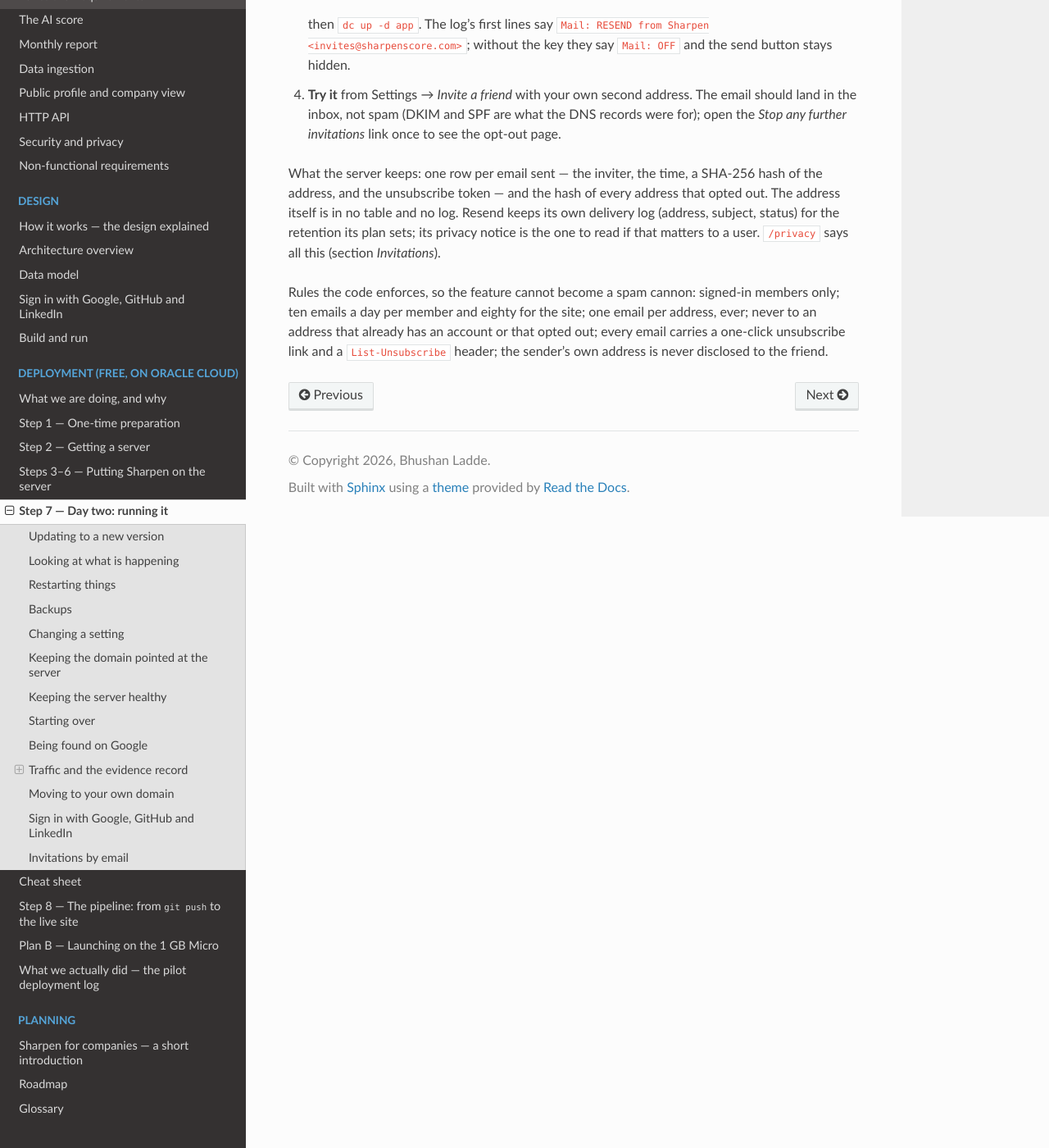
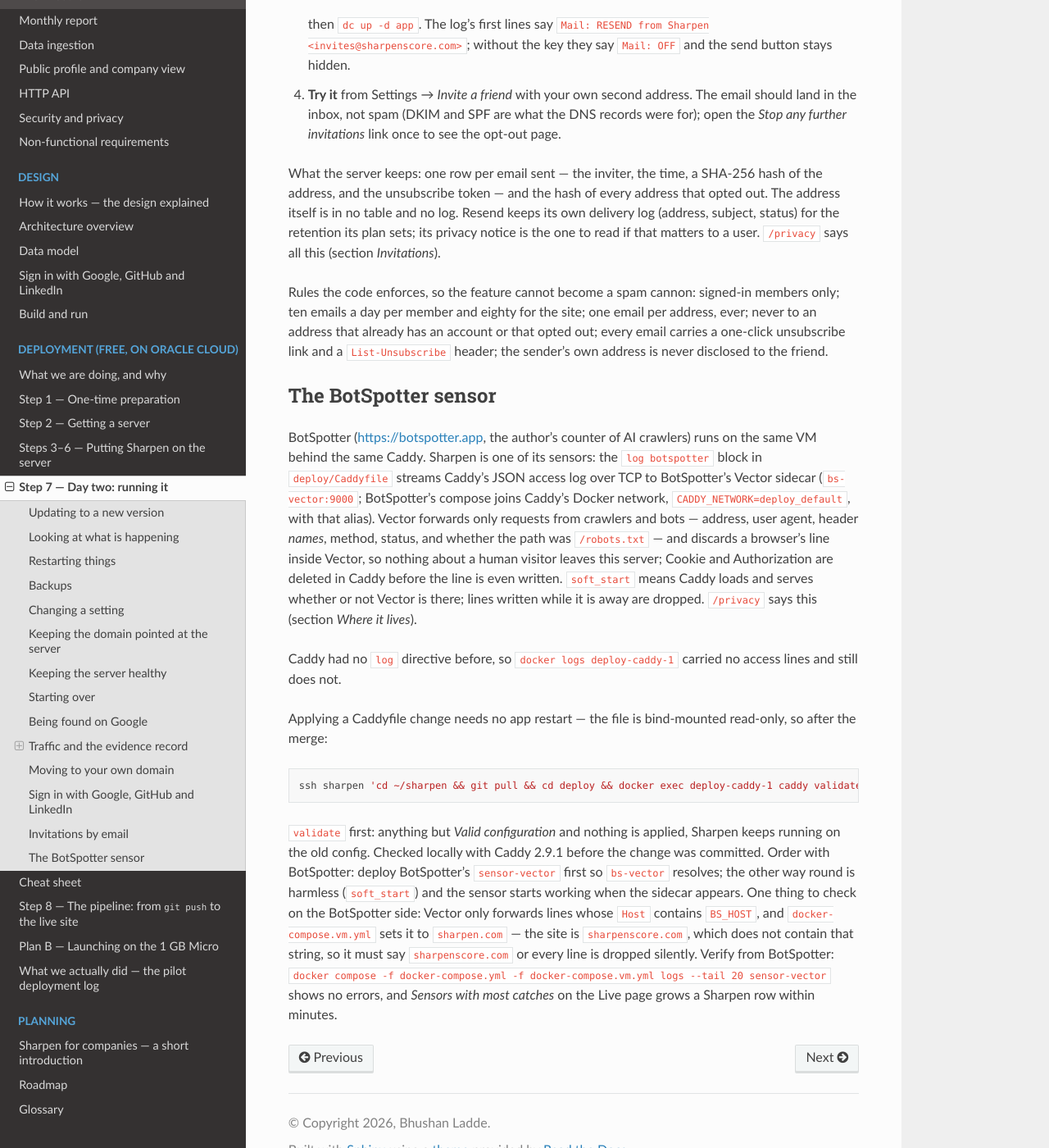
Before and after one commit to bhushanladde02/sharpen, a Sphinx documentation site: the page built from docs/deployment/05-day-two.rst, in a window 1280 px wide and 1400 px high, scrolled down 9243 px. Shown: the whole window at 82% size. Built offline with Sphinx 7.4.7 and the Read the Docs theme 3.1.0, drawn with Linux system fonts in a browser that asks for light colours.

Commit message:
Caddy: stream the access log to the BotSpotter sensor (bots only, soft_start); privacy page and ops guide updated

```diff
--- a/docs/deployment/05-day-two.rst
+++ b/docs/deployment/05-day-two.rst
@@ -390,3 +390,30 @@ Rules the code enforces, so the feature cannot become a spam cannon: signed-in m
 member and eighty for the site; one email per address, ever; never to an address that already has an account or
 that opted out; every email carries a one-click unsubscribe link and a ``List-Unsubscribe`` header; the sender's
 own address is never disclosed to the friend.
+
+The BotSpotter sensor
+---------------------
+
+BotSpotter (https://botspotter.app, the author's counter of AI crawlers) runs on the same VM behind the same
+Caddy. Sharpen is one of its sensors: the ``log botspotter`` block in ``deploy/Caddyfile`` streams Caddy's JSON
+access log over TCP to BotSpotter's Vector sidecar (``bs-vector:9000``; BotSpotter's compose joins Caddy's Docker
+network, ``CADDY_NETWORK=deploy_default``, with that alias). Vector forwards only requests from crawlers and bots —
+address, user agent, header *names*, method, status, and whether the path was ``/robots.txt`` — and discards a
+browser's line inside Vector, so nothing about a human visitor leaves this server; Cookie and Authorization are
+deleted in Caddy before the line is even written. ``soft_start`` means Caddy loads and serves whether or not
+Vector is there; lines written while it is away are dropped. ``/privacy`` says this (section *Where it lives*).
+
+Caddy had no ``log`` directive before, so ``docker logs deploy-caddy-1`` carried no access lines and still does not.
+
+Applying a Caddyfile change needs no app restart — the file is bind-mounted read-only, so after the merge::
+
+    ssh sharpen 'cd ~/sharpen && git pull && cd deploy && docker exec deploy-caddy-1 caddy validate --config /etc/caddy/Caddyfile && docker exec deploy-caddy-1 caddy reload --config /etc/caddy/Caddyfile'
+
+``validate`` first: anything but *Valid configuration* and nothing is applied, Sharpen keeps running on the old
+config. Checked locally with Caddy 2.9.1 before the change was committed. Order with BotSpotter: deploy BotSpotter's
+``sensor-vector`` first so ``bs-vector`` resolves; the other way round is harmless (``soft_start``) and the sensor
+starts working when the sidecar appears. One thing to check on the BotSpotter side: Vector only forwards lines
+whose ``Host`` contains ``BS_HOST``, and ``docker-compose.vm.yml`` sets it to ``sharpen.com`` — the site is
+``sharpenscore.com``, which does not contain that string, so it must say ``sharpenscore.com`` or every line is
+dropped silently. Verify from BotSpotter: ``docker compose -f docker-compose.yml -f docker-compose.vm.yml logs --tail 20
+sensor-vector`` shows no errors, and *Sensors with most catches* on the Live page grows a Sharpen row within minutes.
--- a/src/main/resources/templates/privacy.html
+++ b/src/main/resources/templates/privacy.html
@@ -149,7 +149,10 @@
         which the server downloads once a month; DB-IP sees that download and nothing about visitors. Invitation emails,
         where the site has them switched on, are delivered by <a href="https://resend.com" target="_blank" rel="noopener">Resend</a>,
         which sees the friend's address, the subject and the inviter's name for as long as its delivery log keeps them;
-        nothing else ever goes to an email provider. Nothing is shared with anyone else: no data brokers, no advertisers, no AI
+        nothing else ever goes to an email provider. The server also hosts <a href="https://botspotter.app" target="_blank" rel="noopener">BotSpotter</a>,
+        the author's counter of AI crawlers: the proxy in front of Sharpen hands it the requests made by crawlers and
+        bots (address, user agent, header names, path — no cookies, no header values); a request from a browser is
+        discarded before it leaves this server, so nothing about a human visitor goes to it. Nothing is shared with anyone else: no data brokers, no advertisers, no AI
         providers — Sharpen does not send your sessions to any AI model. The data would be disclosed only if the law
         required it.</p>
     </section>
```
Also changed, not shown: docs/deployment/09-pilot-log.rst (+14 -0 lines), deploy/README.md, 2 other files.
